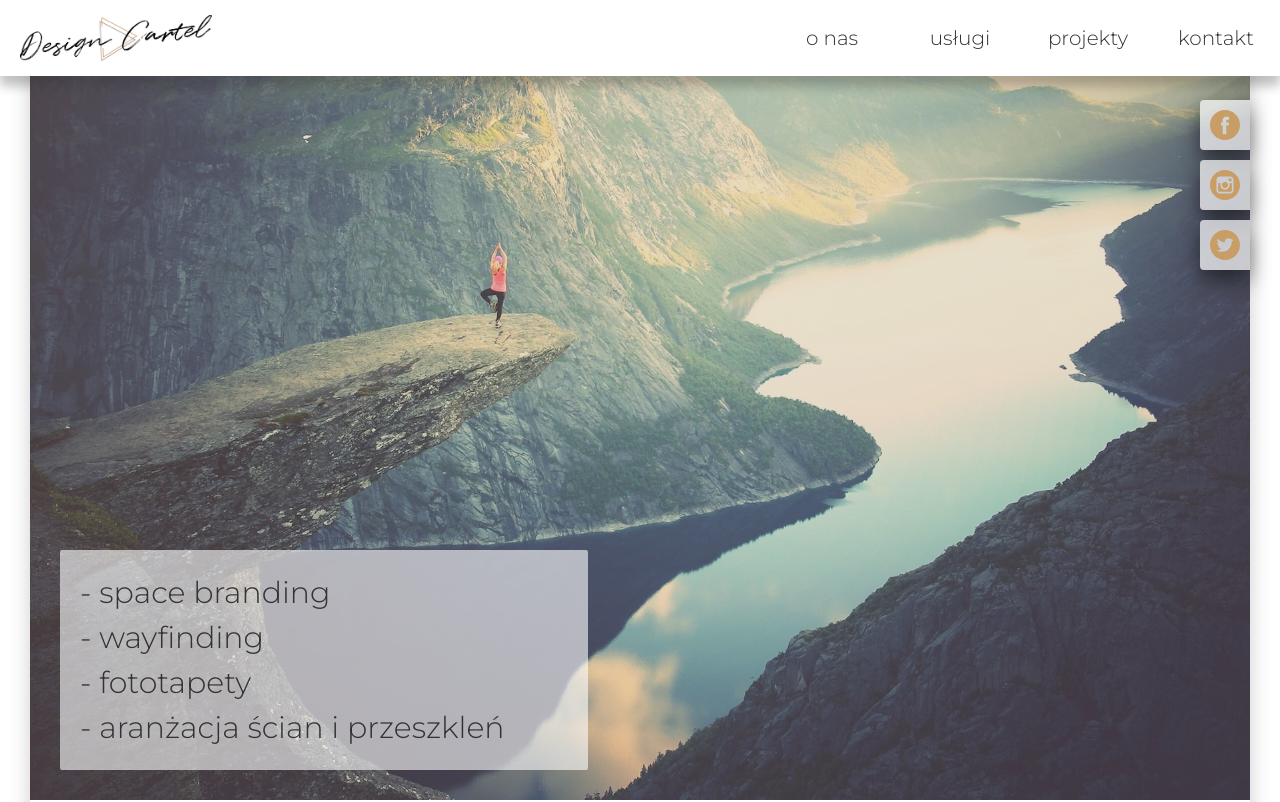
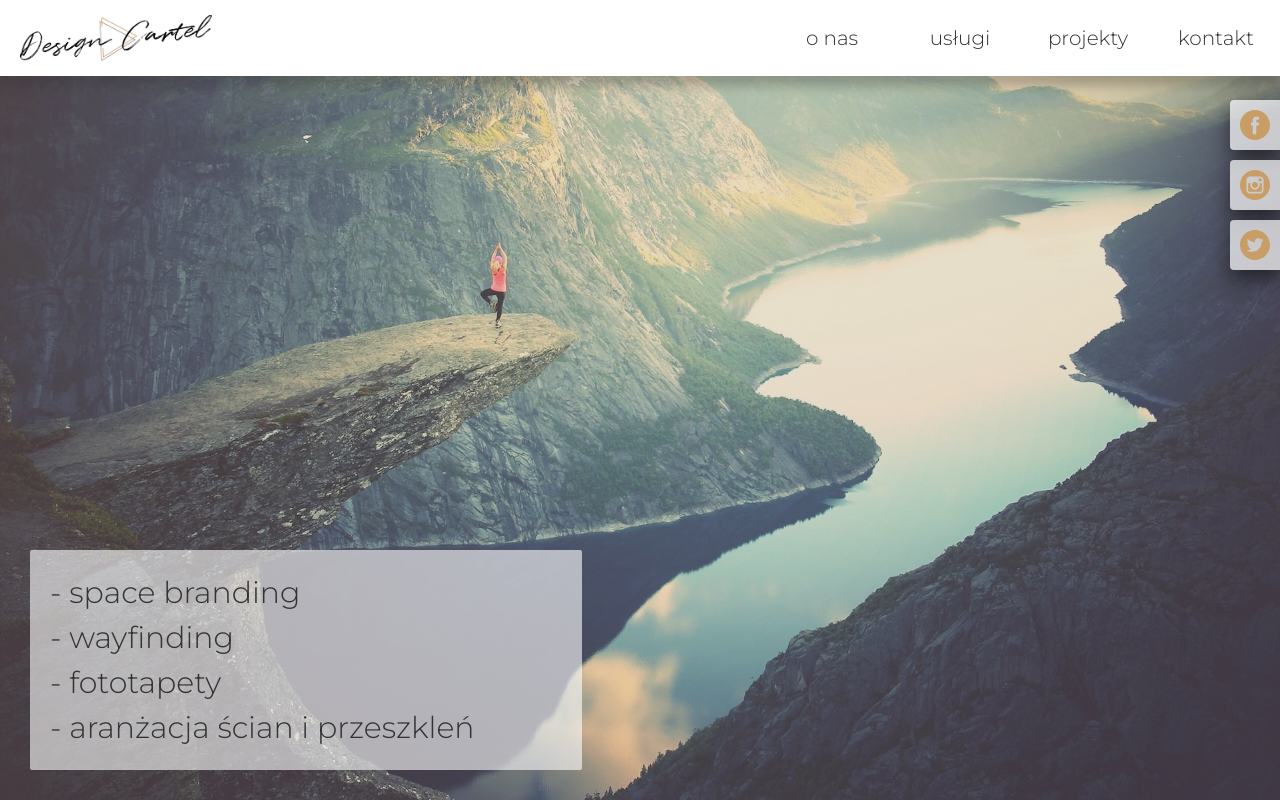
Before and after one commit to HannaTrochimiuk/DesignCartel, a React (Create React App) app: page / in a window 1280 px wide. Shown: the top 802 px of the page. Built offline with nearby package versions, Linux system fonts and the light colour scheme.

Commit message:
removed margin

```diff
--- a/src/common/_base.scss
+++ b/src/common/_base.scss
@@ -12,7 +12,6 @@ html{
 
 body {
   background-color: $color-white;
-    margin: 0 3rem;
   font-family: "Montserrat";
   font-weight: 300;
   color: $color-grey-1;
--- a/src/css/style.css
+++ b/src/css/style.css
@@ -10,7 +10,6 @@ html {
 
 body {
   background-color: #fff;
-  margin: 0 3rem;
   font-family: "Montserrat";
   font-weight: 300;
   color: #333;
```
